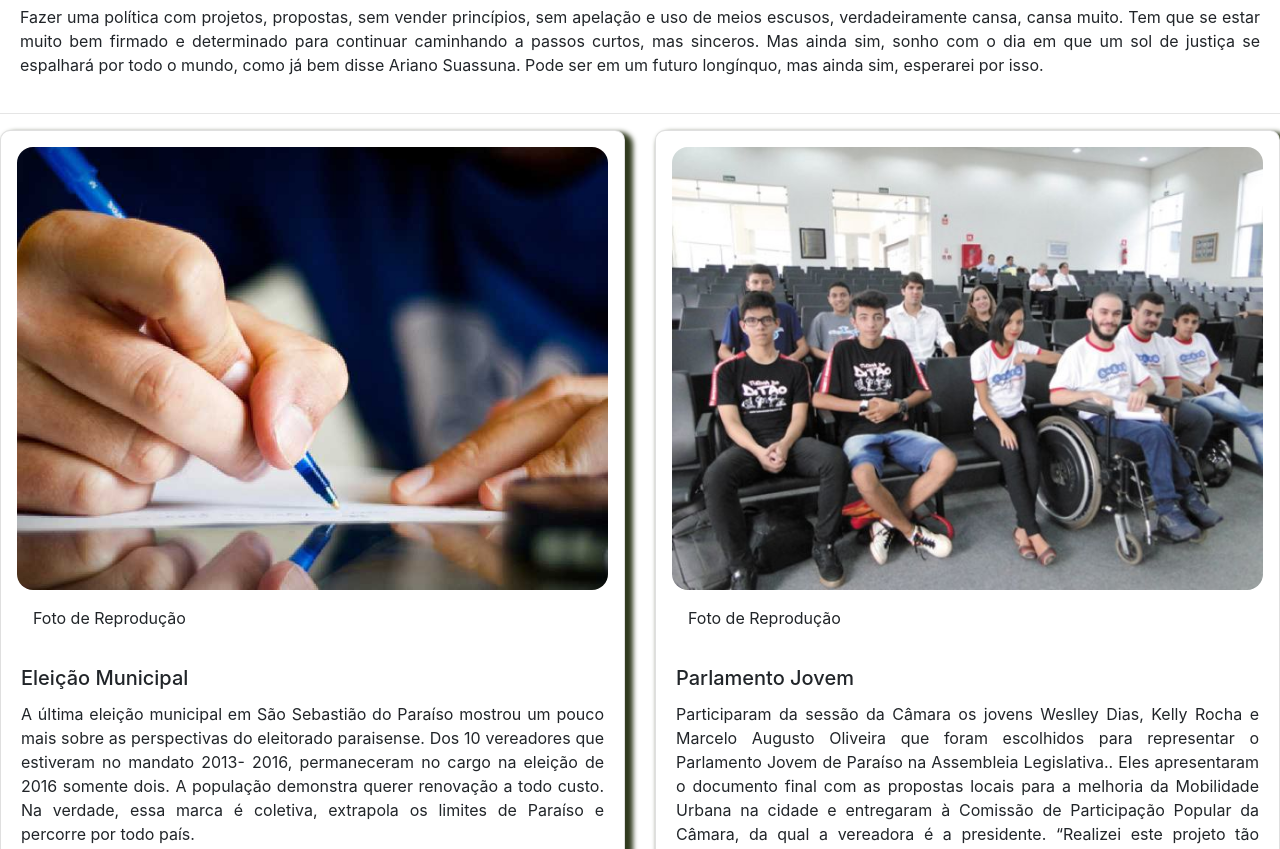
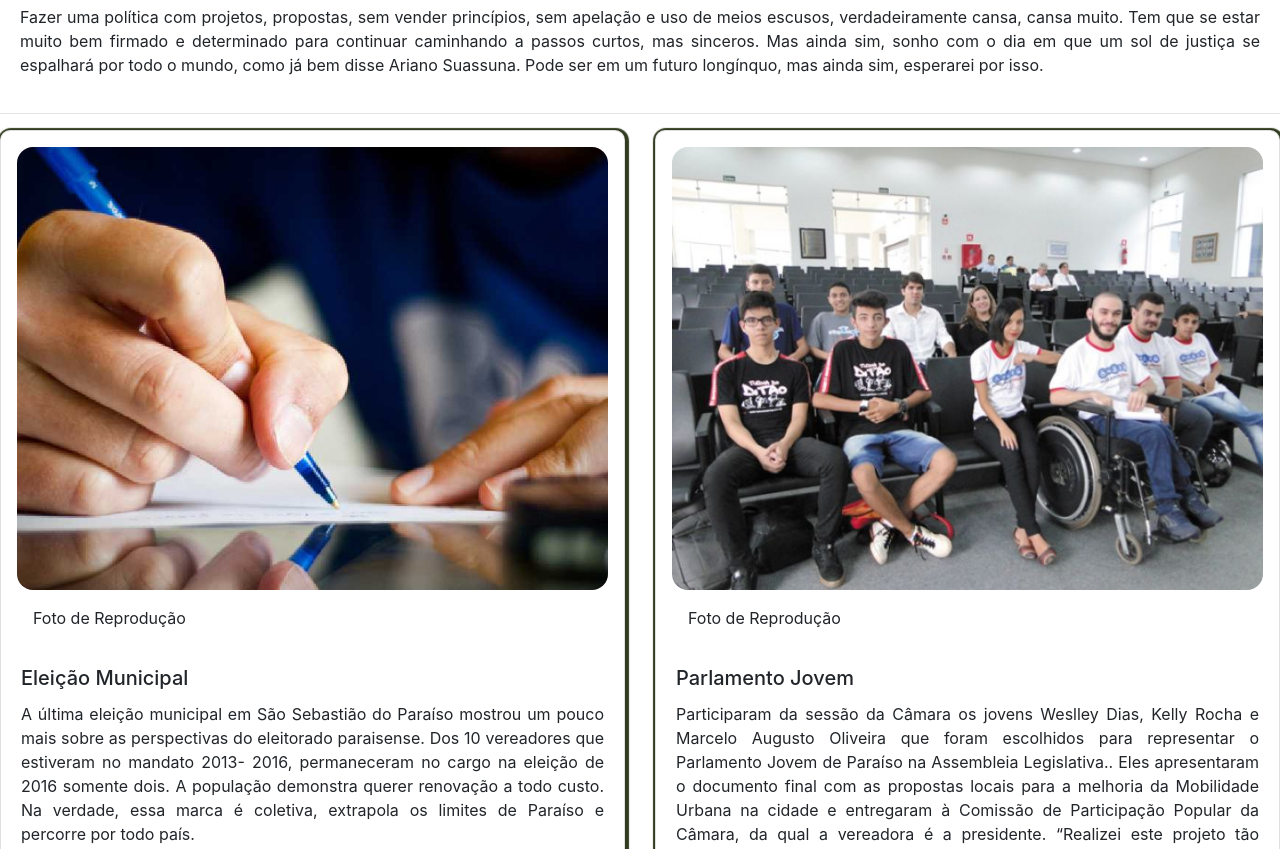
Before and after one commit to weslleydias23333/vereador.github, a plain HTML site: page index.html in a window 1280 px wide. Shown: the part 1060-1909 px from the top of the page. Drawn offline with nearby package versions, Linux system fonts and the light colour scheme; a script that the page names is missing.

```diff
--- a/style/main.css
+++ b/style/main.css
@@ -30,9 +30,9 @@ header .chapa{
   display: none;
 }
 .card{
-  -webkit-box-shadow:5px 5px 5px 3px rgba(49,59,31,1);
-  -moz-box-shadow:5px 5px 5px 3px rgba(49,59,31,1);
-  box-shadow: 5px 5px 5px 3px rgba(49,59,31,1);
+  -webkit-box-shadow:1px 1px 1px 3px rgba(49,59,31,1);
+  -moz-box-shadow:1px 1px 1px 3px rgba(49,59,31,1);
+  box-shadow: 1px 1px 1px 3px rgba(49,59,31,1);
   border-radius: 10px !important;
   /* height: 190vh!important; */
 }
```
